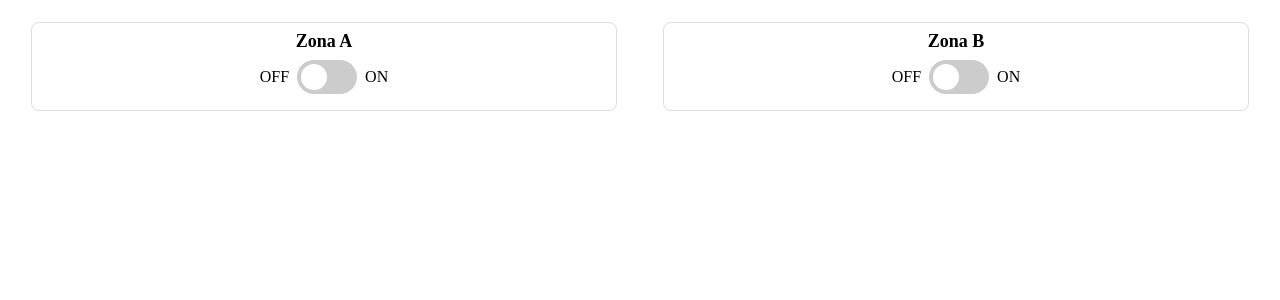
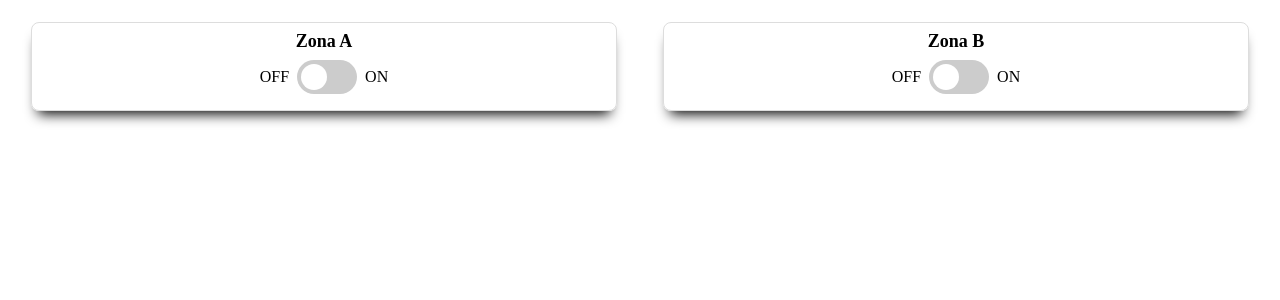
Before and after one commit to luca1388/water, a Flask app: page / in a window 1280 px wide. Shown: the part 58-358 px from the top of the page. Run offline with Flask 2, Linux system fonts and the light colour scheme.

Commit message:
fixing style

```diff
--- a/static/style.css
+++ b/static/style.css
@@ -17,6 +17,8 @@ h1.title {
     margin: 0 0 16px;
     padding: 8px;
     border: 1px solid #ddd;
+    -webkit-box-shadow: 0px 10px 13px -7px #000000, 5px 5px 15px 5px rgba(0,0,0,0);
+    box-shadow: 0px 10px 13px -7px #000000, 5px 5px 15px 5px rgba(0,0,0,0);
     border-radius: 8px;
 }
 
```
